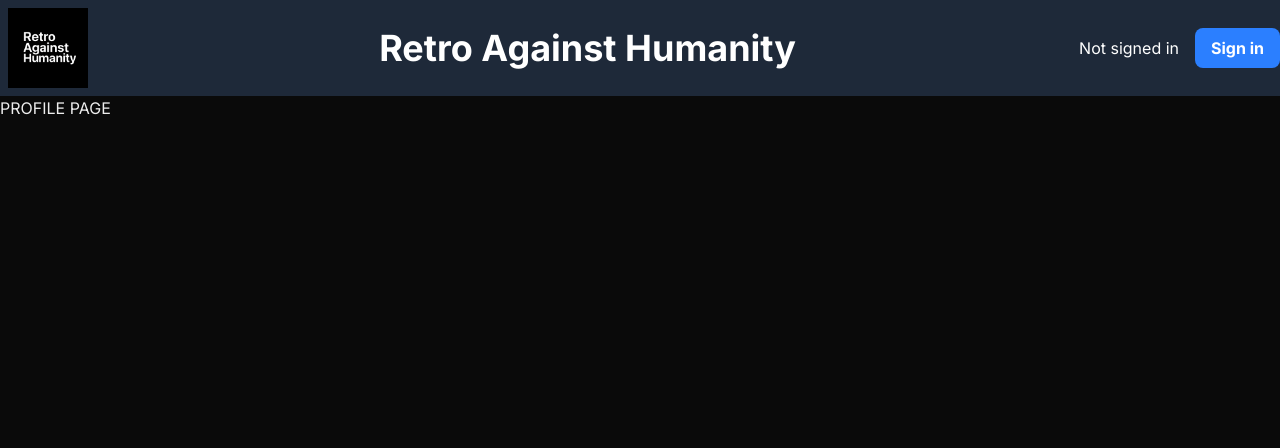
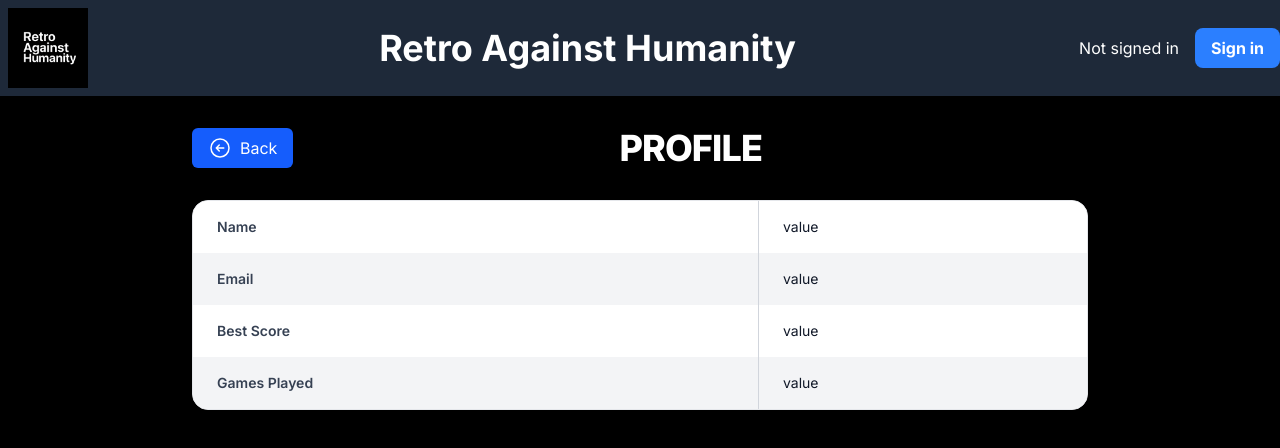
Before and after one commit to saki2000/cardsAgainstHumanityRetro, a Next.js app: page /profile in a window 1280 px wide. Shown: the top 448 px of the page. Built offline with nearby package versions, Linux system fonts and the light colour scheme; no server answers.

Commit message:
added basic profile page

```diff
--- a/app/profile/page.tsx
+++ b/app/profile/page.tsx
@@ -1,3 +1,43 @@
+import ReturnButton from "../components/ReturnButton/ReturnButton";
+
 export default function ProfilePage() {
-  return <div>PROFILE PAGE</div>;
+  const atributes = ["Name", "Email", "Best Score", "Games Played"];
+
+  return (
+    <div className="flex flex-col items-center min-h-screen bg-black px-2 py-8">
+      <div className="w-full max-w-4xl">
+        <div className="flex flex-col sm:flex-row items-center justify-between gap-4 mb-8">
+          <div className="w-full sm:w-auto flex justify-start">
+            <ReturnButton />
+          </div>
+          <h1 className="text-3xl md:text-4xl font-extrabold text-white tracking-tight text-center w-full">
+            PROFILE
+          </h1>
+          <div className="w-full sm:w-auto" />
+        </div>
+        <div className="overflow-x-auto">
+          <div className="overflow-hidden rounded-2xl border border-gray-200 shadow-lg bg-white w-full mx-auto">
+            <table className="min-w-full text-sm text-left">
+              <tbody>
+                {atributes.map((atribute) => (
+                  <tr
+                    key={atribute}
+                    className="even:bg-gray-100 odd:bg-white hover:bg-gray-200 transition"
+                  >
+                    <th
+                      scope="row"
+                      className="px-6 py-4 font-semibold text-gray-700 capitalize whitespace-nowrap border-r border-gray-300"
+                    >
+                      {atribute}
+                    </th>
+                    <td className="px-6 py-4 text-gray-900">{"value"}</td>
+                  </tr>
+                ))}
+              </tbody>
+            </table>
+          </div>
+        </div>
+      </div>
+    </div>
+  );
 }
```
